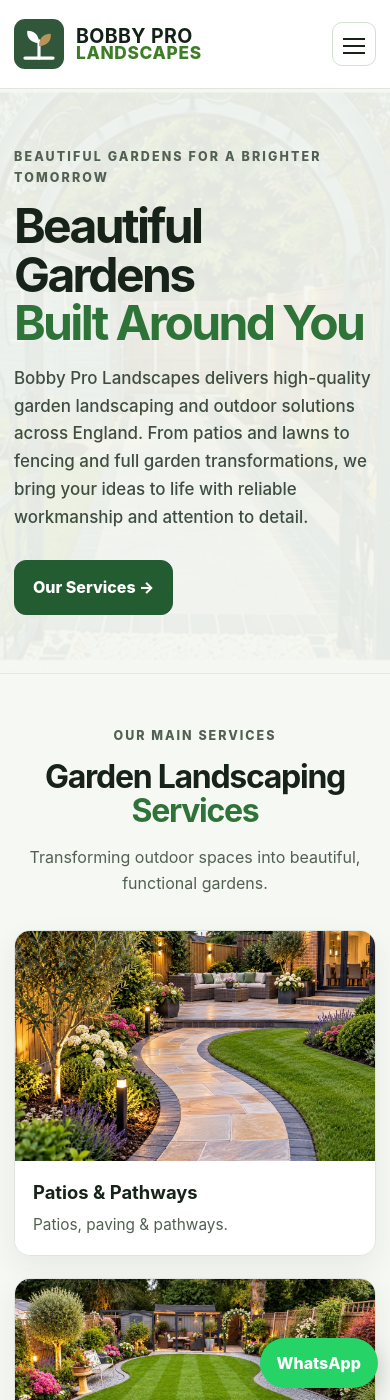
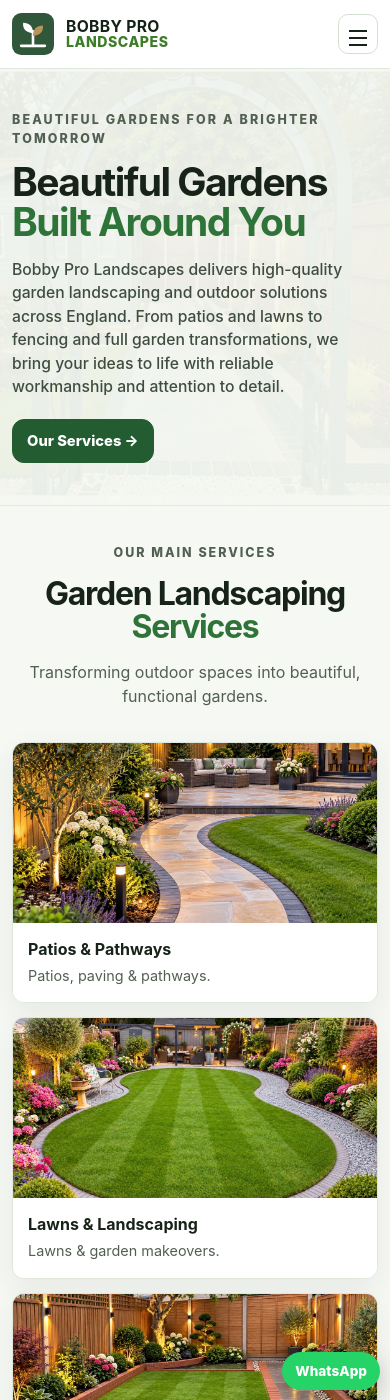
Before and after one commit to arsalanbobby/Bobby-Pro-Landscapes, a Jekyll site: the page built from index.md, in a window 390 px wide and 1400 px high. Built offline with Jekyll 4.4.1, drawn with Linux system fonts in a browser that asks for light colours.

Commit message:
Fix oversized mobile layout

```diff
--- a/assets/css/style.css
+++ b/assets/css/style.css
@@ -596,3 +596,218 @@ a{color:inherit}
     min-height:420px!important;
   }
 }
+
+
+/* Mobile sizing fix — keep the site compact and readable on phones */
+@media (max-width:820px){
+  body{
+    font-size:15px!important;
+    line-height:1.5!important;
+  }
+
+  .container{
+    width:min(calc(100% - 24px),var(--max))!important;
+  }
+
+  .nav-wrap{
+    min-height:68px!important;
+    gap:12px!important;
+  }
+
+  .landscape-brand img,
+  .brand img{
+    width:42px!important;
+    height:42px!important;
+  }
+
+  .landscape-brand strong{
+    font-size:.98rem!important;
+  }
+
+  .landscape-brand em{
+    font-size:.88rem!important;
+  }
+
+  .menu-toggle{
+    width:40px!important;
+    height:40px!important;
+  }
+
+  .site-nav{
+    top:66px!important;
+    left:12px!important;
+    right:12px!important;
+  }
+
+  .page-hero,
+  .section{
+    padding-top:38px!important;
+    padding-bottom:32px!important;
+  }
+
+  .hero h1,
+  .page-hero h1,
+  .approved-landscape-hero h1{
+    font-size:clamp(2rem,10vw,3rem)!important;
+    line-height:1.02!important;
+    letter-spacing:-.04em!important;
+  }
+
+  .hero p.lead,
+  .page-hero p,
+  .section-intro{
+    font-size:1rem!important;
+    line-height:1.5!important;
+  }
+
+  .approved-landscape-hero{
+    min-height:0!important;
+    padding:42px 0!important;
+  }
+
+  .approved-landscape-hero::before{
+    opacity:.14!important;
+  }
+
+  .approved-landscape-hero p.lead{
+    font-size:.98rem!important;
+    max-width:100%!important;
+  }
+
+  .actions{
+    margin-top:20px!important;
+    gap:8px!important;
+  }
+
+  .btn,
+  .nav-cta{
+    padding:10px 14px!important;
+    font-size:.92rem!important;
+  }
+
+  .trust-strip{
+    padding:14px 0!important;
+  }
+
+  .trust-grid{
+    grid-template-columns:1fr 1fr!important;
+    gap:8px!important;
+    font-size:.88rem!important;
+  }
+
+  .landscape-trust .trust-grid>div{
+    padding:8px 6px!important;
+  }
+
+  .cards,
+  .landscape-service-grid,
+  .landscape-services-six,
+  .polished-service-grid,
+  .services-text-grid,
+  .landscape-gallery-grid{
+    grid-template-columns:1fr!important;
+    gap:14px!important;
+  }
+
+  .card,
+  .service-block,
+  .photo-card,
+  .polished-service-card{
+    border-radius:12px!important;
+  }
+
+  .card,
+  .service-block{
+    padding:18px!important;
+  }
+
+  .photo-card img,
+  .polished-service-photo,
+  .landscape-gallery-grid img,
+  .services-feature-grid .photo-card img,
+  .landscape-services-home .photo-card img{
+    width:100%!important;
+    height:180px!important;
+    max-height:180px!important;
+    object-fit:cover!important;
+  }
+
+  .photo-card-body,
+  .polished-service-body{
+    padding:14px 15px 16px!important;
+  }
+
+  .photo-card-body h3,
+  .polished-service-body h3{
+    font-size:1rem!important;
+  }
+
+  .photo-card-body p,
+  .polished-service-body p{
+    font-size:.9rem!important;
+  }
+
+  .content-grid{
+    grid-template-columns:1fr!important;
+    gap:16px!important;
+  }
+
+  .contact-box-modern{
+    padding:20px 18px!important;
+    border-radius:16px!important;
+  }
+
+  .contact-box-modern h2{
+    font-size:2rem!important;
+    margin-bottom:14px!important;
+  }
+
+  .contact-line{
+    font-size:.9rem!important;
+    gap:8px!important;
+  }
+
+  .whatsapp-instruction{
+    font-size:.88rem!important;
+    margin-top:14px!important;
+    padding-top:12px!important;
+  }
+
+  .contact-box-modern .whatsapp-choice-grid{
+    grid-template-columns:1fr!important;
+    gap:8px!important;
+  }
+
+  .contact-box-modern a.whatsapp-choice{
+    min-height:56px!important;
+    padding:9px 12px!important;
+  }
+
+  .contact-box-modern a.whatsapp-choice strong{
+    font-size:.9rem!important;
+  }
+
+  .contact-box-modern a.whatsapp-choice small{
+    font-size:.74rem!important;
+  }
+
+  .service-area-line{
+    font-size:.88rem!important;
+  }
+
+  .site-footer{
+    padding:28px 0 16px!important;
+  }
+
+  .footer-grid{
+    grid-template-columns:1fr!important;
+    gap:14px!important;
+  }
+
+  .whatsapp-float{
+    right:10px!important;
+    bottom:10px!important;
+    padding:9px 13px!important;
+    font-size:.85rem!important;
+  }
+}
```
